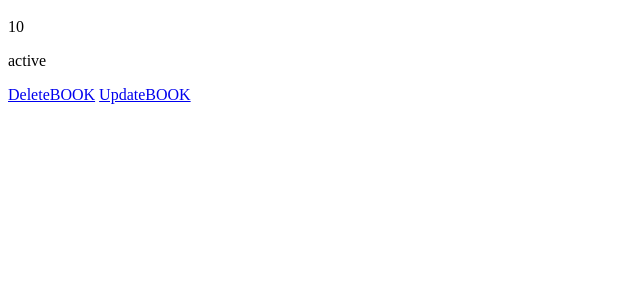
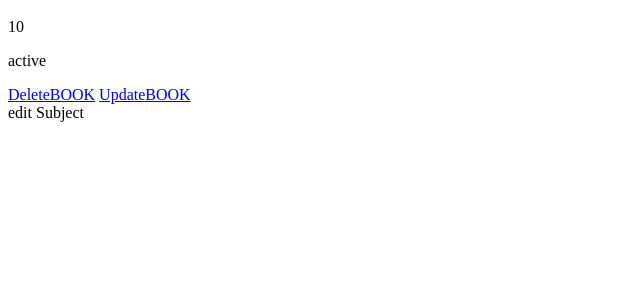
Before and after one commit to briankmbugua/library_management_system, a Flask app: template templates/allBooks.html in a window 1280 px wide. Shown: the part 194-494 px from the top of the page, without its empty margins (0-640 px from the left). Run offline with Flask 3, Linux system fonts and the light colour scheme; the template is opened without the code that fills it: most values are stand-ins (such as "Sample title", 1, 10 or a date in 2020).

Commit message:
modified allBooks template to add subject to a book

```diff
--- a/templates/allBooks.html
+++ b/templates/allBooks.html
@@ -20,6 +20,7 @@
         <p>{{ book.status}}</p>
         <a href="{{ url_for('deleteBook', accNumber=book.accNumber)}}">DeleteBOOK</a>
         <a href="{{ url_for('updateBook', accNumber=book.accNumber)}}">UpdateBOOK</a>
+        <div>edit Subject</div>
     </div>
     {% endfor %}
 </body>
```
